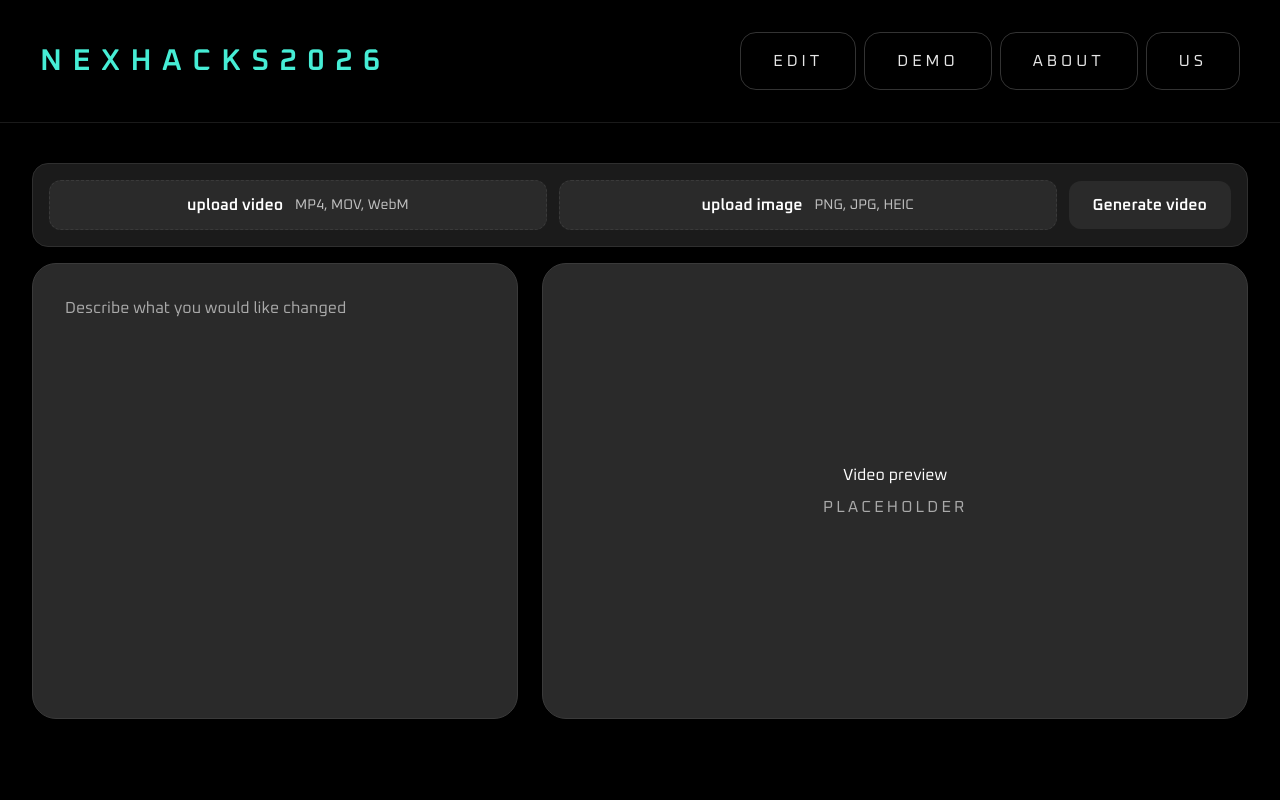
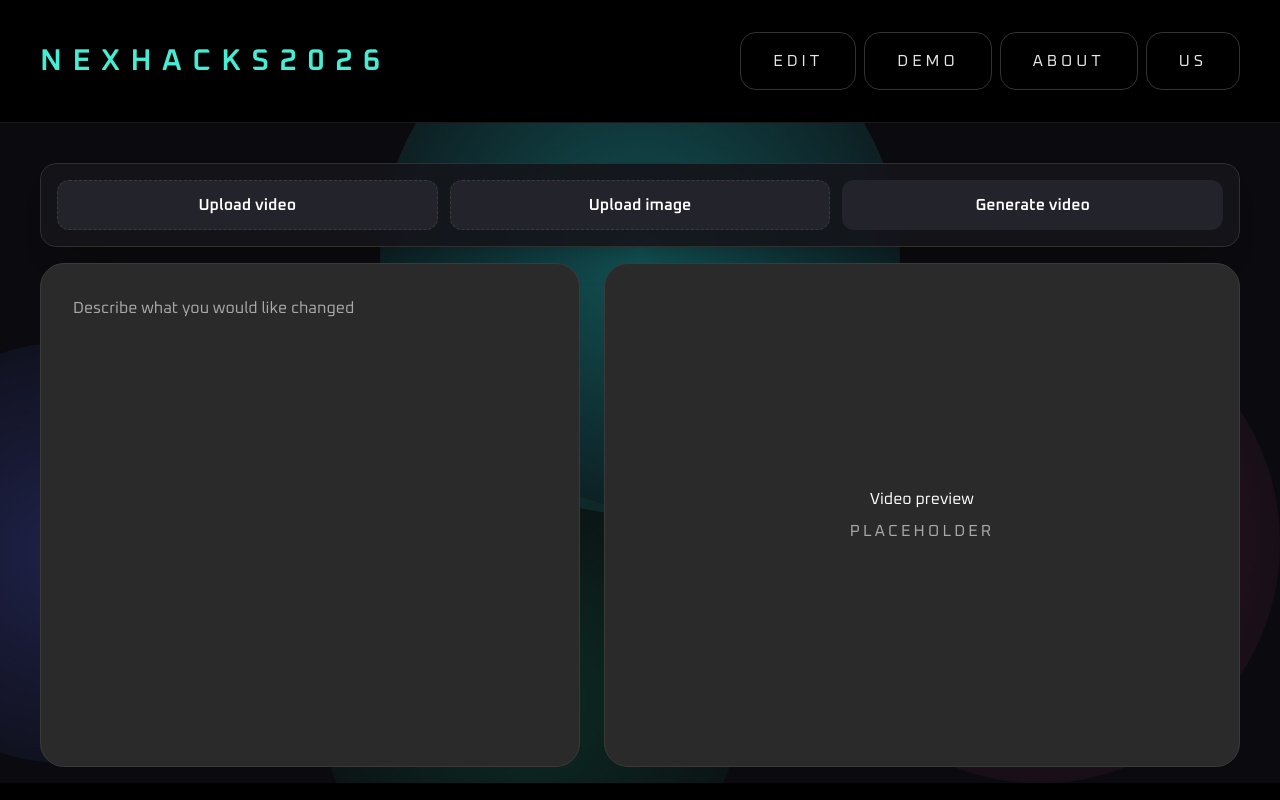
Before and after one commit to Liamzhangg/Nexhacks2026, a Next.js app in the folder frontend/: page /edit in a window 1280 px wide. Built offline with nearby package versions, Linux system fonts and the light colour scheme; no server answers.

Commit message:
updated some frontend

```diff
--- a/frontend/app/about/page.tsx
+++ b/frontend/app/about/page.tsx
@@ -7,9 +7,13 @@ const stack = [
 
 export default function AboutPage() {
   return (
-    <main className="relative min-h-screen overflow-hidden bg-black text-white">
-      <div className="pointer-events-none absolute -top-28 left-10 h-64 w-64 rounded-full bg-teal-500/20 blur-[130px]" />
-      <div className="pointer-events-none absolute bottom-0 right-0 h-80 w-80 rounded-full bg-emerald-400/20 blur-[160px]" />
+    <main className="relative min-h-screen overflow-hidden bg-[#0b0b0f] text-white">
+      <div className="pointer-events-none absolute inset-0">
+        <div className="absolute -top-32 left-1/2 h-[520px] w-[520px] -translate-x-1/2 rounded-full bg-[radial-gradient(circle,rgba(31,212,212,0.35),rgba(10,10,14,0))]" />
+        <div className="absolute -left-36 top-1/3 h-[420px] w-[420px] rounded-full bg-[radial-gradient(circle,rgba(88,101,242,0.25),rgba(10,10,14,0))]" />
+        <div className="absolute bottom-0 right-0 h-[480px] w-[480px] rounded-full bg-[radial-gradient(circle,rgba(236,72,153,0.2),rgba(10,10,14,0))]" />
+        <div className="absolute -bottom-32 left-1/4 h-[420px] w-[420px] rounded-full bg-[radial-gradient(circle,rgba(16,185,129,0.18),rgba(10,10,14,0))]" />
+      </div>
 
       <div className="relative z-10 mx-auto max-w-5xl px-6 py-16">
         <div className="fade-up">
--- a/frontend/app/demo/page.tsx
+++ b/frontend/app/demo/page.tsx
@@ -1,8 +1,12 @@
 export default function DemoPage() {
   return (
-    <main className="relative min-h-screen overflow-hidden bg-black text-white">
-      <div className="pointer-events-none absolute -top-36 right-10 h-64 w-64 rounded-full bg-teal-500/20 blur-[130px]" />
-      <div className="pointer-events-none absolute -bottom-24 left-0 h-72 w-72 rounded-full bg-emerald-400/20 blur-[150px]" />
+    <main className="relative min-h-screen overflow-hidden bg-[#0b0b0f] text-white">
+      <div className="pointer-events-none absolute inset-0">
+        <div className="absolute -top-32 left-1/2 h-[520px] w-[520px] -translate-x-1/2 rounded-full bg-[radial-gradient(circle,rgba(31,212,212,0.35),rgba(10,10,14,0))]" />
+        <div className="absolute -left-36 top-1/3 h-[420px] w-[420px] rounded-full bg-[radial-gradient(circle,rgba(88,101,242,0.25),rgba(10,10,14,0))]" />
+        <div className="absolute bottom-0 right-0 h-[480px] w-[480px] rounded-full bg-[radial-gradient(circle,rgba(236,72,153,0.2),rgba(10,10,14,0))]" />
+        <div className="absolute -bottom-32 left-1/4 h-[420px] w-[420px] rounded-full bg-[radial-gradient(circle,rgba(16,185,129,0.18),rgba(10,10,14,0))]" />
+      </div>
 
       <div className="relative z-10 mx-auto max-w-5xl px-6 py-16">
         <div className="fade-up">
--- a/frontend/app/edit/page.tsx
+++ b/frontend/app/edit/page.tsx
@@ -70,20 +70,24 @@ export default function EditPage() {
   }
 
   return (
-    <main className="h-[calc(100vh-150px)] overflow-hidden bg-black text-base text-white">
-      <div className="relative isolate overflow-hidden">
-        <div className="relative z-10 w-full">
-          <div className="w-full px-4 pt-10 lg:px-8">
-            <div className="mx-auto flex w-full max-w-[88rem] flex-col gap-3 rounded-2xl border border-[#2f2f2f] bg-[#1b1b1b] px-4 py-4 shadow-[0_20px_40px_-30px_rgba(0,0,0,0.7)] sm:flex-row sm:items-center">
-              <label className="group flex flex-1 cursor-pointer items-center justify-center rounded-xl border border-dashed border-[#3a3a3a] bg-[#2a2a2a] px-4 py-3 text-center transition hover:border-[#4a4a4a] hover:bg-[#323232]">
-                <span className="font-semibold text-white">upload video</span>
-                <span className="ml-3 text-sm text-white/70">MP4, MOV, WebM</span>
+    <main className="relative h-[calc(100vh-140px)] overflow-hidden bg-[#0b0b0f] text-base text-white">
+      <div className="pointer-events-none absolute inset-0">
+        <div className="absolute -top-32 left-1/2 h-[520px] w-[520px] -translate-x-1/2 rounded-full bg-[radial-gradient(circle,rgba(31,212,212,0.35),rgba(10,10,14,0))]" />
+        <div className="absolute -left-36 top-1/3 h-[420px] w-[420px] rounded-full bg-[radial-gradient(circle,rgba(88,101,242,0.25),rgba(10,10,14,0))]" />
+        <div className="absolute bottom-0 right-0 h-[480px] w-[480px] rounded-full bg-[radial-gradient(circle,rgba(236,72,153,0.2),rgba(10,10,14,0))]" />
+        <div className="absolute -bottom-32 left-1/4 h-[420px] w-[420px] rounded-full bg-[radial-gradient(circle,rgba(16,185,129,0.18),rgba(10,10,14,0))]" />
+      </div>
+      <div className="relative isolate flex h-full flex-col overflow-hidden">
+        <div className="relative z-10 flex h-full w-full flex-col">
+          <div className="w-full px-4 pt-10 lg:px-10">
+            <div className="mx-auto grid w-full max-w-[96rem] grid-cols-1 gap-3 rounded-2xl border border-[#2f2f2f] bg-[#15151a]/90 px-4 py-4 shadow-[0_20px_40px_-30px_rgba(0,0,0,0.7)] sm:grid-cols-3 sm:items-stretch">
+              <label className="group flex w-full cursor-pointer items-center justify-center rounded-xl border border-dashed border-[#3a3a3a] bg-[#23232b] px-4 py-3 text-center transition hover:border-[#4a4a4a] hover:bg-[#2b2b34]">
+                <span className="font-semibold text-white">Upload video</span>
                 {videoFile ? <span className="ml-3 text-sm text-white">{videoFile.name}</span> : null}
                 <input type="file" accept="video/*" className="sr-only" onChange={handleVideoChange} />
               </label>
-              <label className="group flex flex-1 cursor-pointer items-center justify-center rounded-xl border border-dashed border-[#3a3a3a] bg-[#2a2a2a] px-4 py-3 text-center transition hover:border-[#4a4a4a] hover:bg-[#323232]">
-                <span className="font-semibold text-white">upload image</span>
-                <span className="ml-3 text-sm text-white/70">PNG, JPG, HEIC</span>
+              <label className="group flex w-full cursor-pointer items-center justify-center rounded-xl border border-dashed border-[#3a3a3a] bg-[#23232b] px-4 py-3 text-center transition hover:border-[#4a4a4a] hover:bg-[#2b2b34]">
+                <span className="font-semibold text-white">Upload image</span>
                 {imageFile ? <span className="ml-3 text-sm text-white">{imageFile.name}</span> : null}
                 <input type="file" accept="image/*" className="sr-only" onChange={handleImageChange} />
               </label>
@@ -91,43 +95,43 @@ export default function EditPage() {
                 type="button"
                 onClick={handleSubmit}
                 disabled={isSubmitting}
-                className="rounded-xl bg-[#2a2a2a] px-6 py-3 font-semibold text-white transition hover:bg-[#323232] disabled:cursor-not-allowed disabled:bg-[#2a2a2a]/60 sm:max-w-[200px]"
+                className="w-full rounded-xl bg-[#23232b] px-6 py-3 font-semibold text-white transition hover:bg-[#2b2b34] disabled:cursor-not-allowed disabled:bg-[#23232b]/60"
               >
                 {isSubmitting ? "Processing..." : "Generate video"}
               </button>
             </div>
           </div>
 
-          <div className="mx-auto flex h-full w-full max-w-[88rem] flex-col px-6 py-4 lg:px-8">
+          <div className="mx-auto flex h-full w-full max-w-[96rem] flex-1 flex-col px-6 py-4 lg:px-10">
             <div className="flex flex-1 flex-col gap-6 fade-up fade-up-delay-1 lg:flex-row lg:items-stretch">
-            <section className="flex flex-col lg:w-[40%]">
+              <section className="flex flex-col lg:w-[45%]">
               <textarea
                 name="prompt"
                 placeholder="Describe what you would like changed"
-                className="min-h-[315px] w-full flex-1 resize-none rounded-3xl border border-[#3a3a3a] bg-[#2a2a2a] p-6 text-white outline-none transition placeholder:text-white/60 focus:border-[#4a4a4a] md:min-h-[390px] md:p-8"
+                  className="h-full w-full flex-1 resize-none rounded-3xl border border-[#3a3a3a] bg-[#2a2a2a] p-6 text-white outline-none transition placeholder:text-white/60 focus:border-[#4a4a4a] md:p-8"
                 value={prompt}
                 onChange={(event) => setPrompt(event.target.value)}
               />
               {error ? <p className="mt-4 text-rose-300">{error}</p> : null}
-            </section>
-            <section className="flex flex-1 flex-col lg:pl-0">
-              <div className="flex flex-1 items-center justify-center rounded-3xl border border-[#3a3a3a] bg-[#2a2a2a] p-6 md:p-8">
+              </section>
+              <section className="flex flex-1 flex-col lg:pl-0">
+                <div className="flex h-full flex-1 items-center justify-center rounded-3xl border border-[#3a3a3a] bg-[#2a2a2a] p-6 md:p-8">
                 {previewUrl || localVideoUrl ? (
                   <video
                     key={previewUrl ?? localVideoUrl ?? "preview"}
                     controls
-                    className="h-full max-h-[430px] w-full rounded-2xl bg-black"
+                      className="h-full w-full rounded-2xl bg-black"
                   >
                     <source src={previewUrl ?? localVideoUrl ?? undefined} />
                   </video>
                 ) : (
-                  <div className="flex min-h-[315px] flex-col items-center justify-center gap-2 text-center text-white/70 md:min-h-[390px]">
+                    <div className="flex h-full w-full flex-col items-center justify-center gap-2 text-center text-white/70">
                     <span className="text-white">Video preview</span>
                     <span className="uppercase tracking-[0.2em] text-white/60">placeholder</span>
                   </div>
                 )}
               </div>
-            </section>
+              </section>
             </div>
           </div>
         </div>
--- a/frontend/app/us/page.tsx
+++ b/frontend/app/us/page.tsx
@@ -13,9 +13,13 @@ const team = [
 
 export default function UsPage() {
   return (
-    <main className="relative min-h-screen overflow-hidden bg-black text-white">
-      <div className="pointer-events-none absolute -top-36 right-16 h-64 w-64 rounded-full bg-teal-500/20 blur-[130px]" />
-      <div className="pointer-events-none absolute -bottom-28 left-0 h-72 w-72 rounded-full bg-emerald-400/20 blur-[150px]" />
+    <main className="relative min-h-screen overflow-hidden bg-[#0b0b0f] text-white">
+      <div className="pointer-events-none absolute inset-0">
+        <div className="absolute -top-32 left-1/2 h-[520px] w-[520px] -translate-x-1/2 rounded-full bg-[radial-gradient(circle,rgba(31,212,212,0.35),rgba(10,10,14,0))]" />
+        <div className="absolute -left-36 top-1/3 h-[420px] w-[420px] rounded-full bg-[radial-gradient(circle,rgba(88,101,242,0.25),rgba(10,10,14,0))]" />
+        <div className="absolute bottom-0 right-0 h-[480px] w-[480px] rounded-full bg-[radial-gradient(circle,rgba(236,72,153,0.2),rgba(10,10,14,0))]" />
+        <div className="absolute -bottom-32 left-1/4 h-[420px] w-[420px] rounded-full bg-[radial-gradient(circle,rgba(16,185,129,0.18),rgba(10,10,14,0))]" />
+      </div>
 
       <div className="relative z-10 mx-auto max-w-5xl px-6 py-16">
         <div className="fade-up">
```
